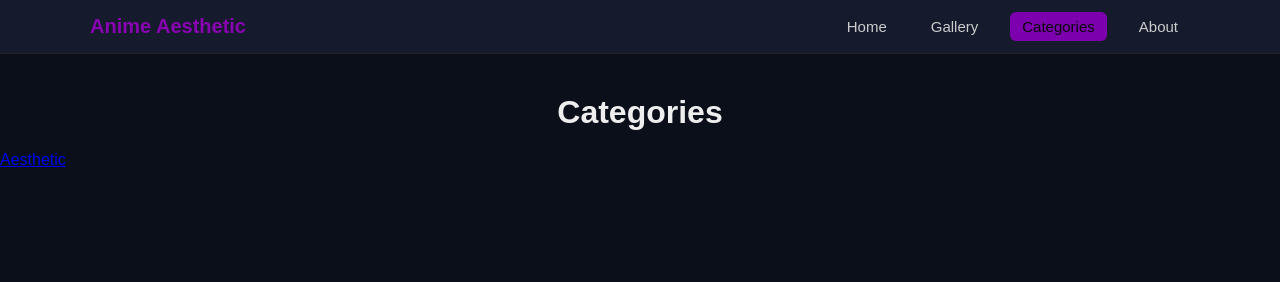
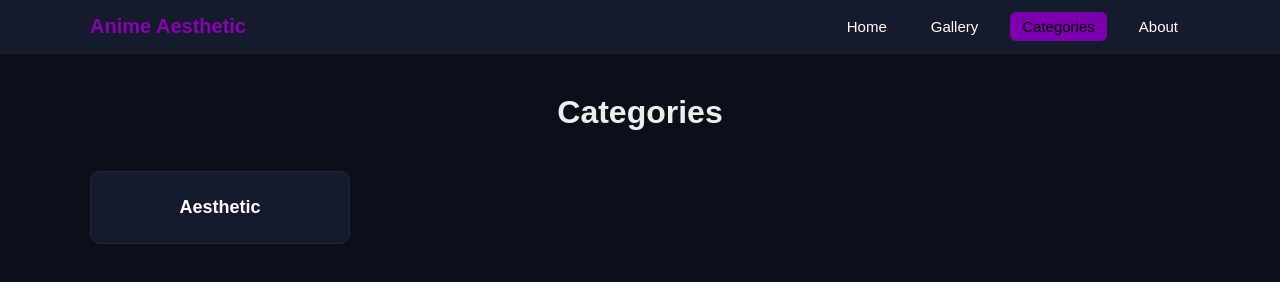
Before and after one commit to 2526-2ihif-wmc/wintertermprojectwebsite-mody72, a plain HTML site: page categories.html in a window 1280 px wide. Drawn offline with Linux system fonts and the light colour scheme.

Commit message:
Made a list of categories

```diff
--- a/categories.html
+++ b/categories.html
@@ -22,7 +22,7 @@
 <h1 class="page-title">Categories</h1>
 
 <div class="category-list">
-    <a class="category-item" href="Categories/aesthetic.html">Aesthetic</a>
+    <a class="category-item btn" href="Categories/aesthetic.html">Aesthetic</a>
 </div>
 
 
--- a/styles.css
+++ b/styles.css
@@ -80,7 +80,7 @@ header {
 
 .navbar ul li a {
     text-decoration: none;
-    color: #ccc;
+    color: #ffffff;
     padding: 6px 12px;
     border-radius: 6px;
     font-size: 15px;
@@ -117,3 +117,31 @@ header {
     flex-direction: column;
     align-items: center;
 }
+
+
+.category-list {
+    max-width: 1100px;
+    margin: 20px auto;
+    padding: 20px;
+    display: grid;
+    grid-template-columns: repeat(auto-fill, minmax(220px, 1fr));
+    gap: 20px;
+}
+
+.category-item {
+    background: #151a2d;
+    padding: 25px;
+    border-radius: 10px;
+    text-align: center;
+    color: white;
+    text-decoration: none;
+    font-size: 18px;
+    font-weight: 600;
+    transition: 0.3s;
+    border: 1px solid #26263a;
+}
+
+.category-item:hover {
+    background: #8f3db8;
+    transform: translateY(-4px);
+}
```
Also changed, not shown: anime.html (+0 -1 lines), index.html (+2 -2 lines).
